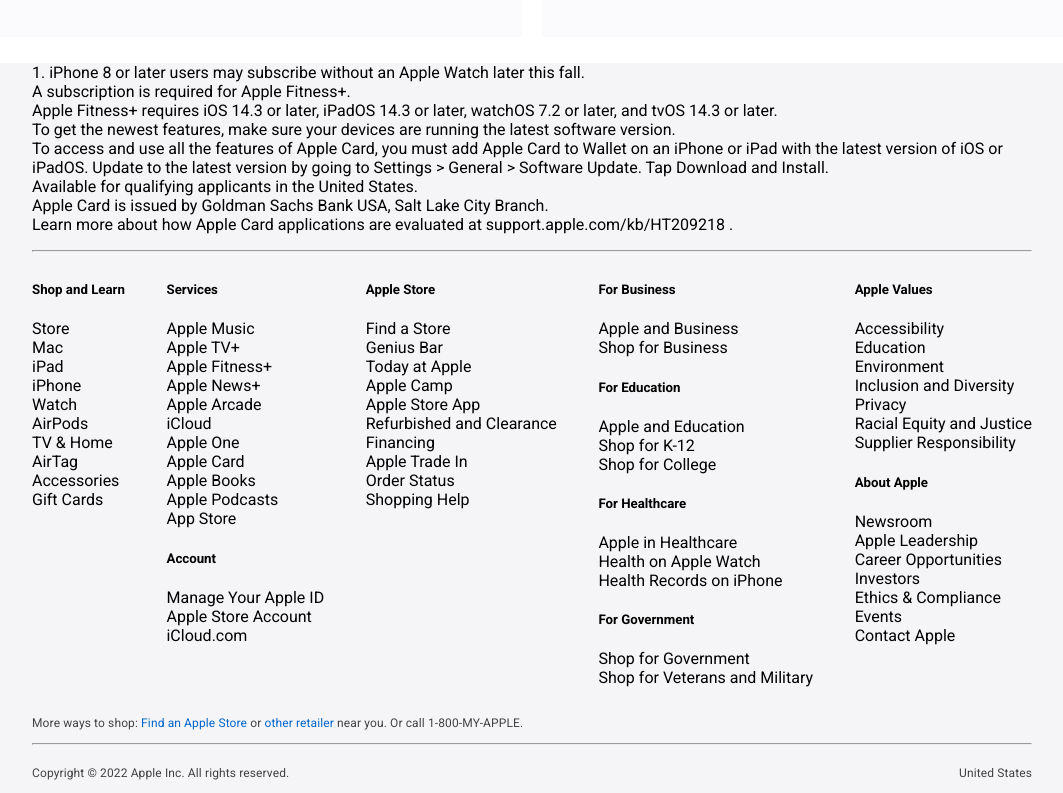
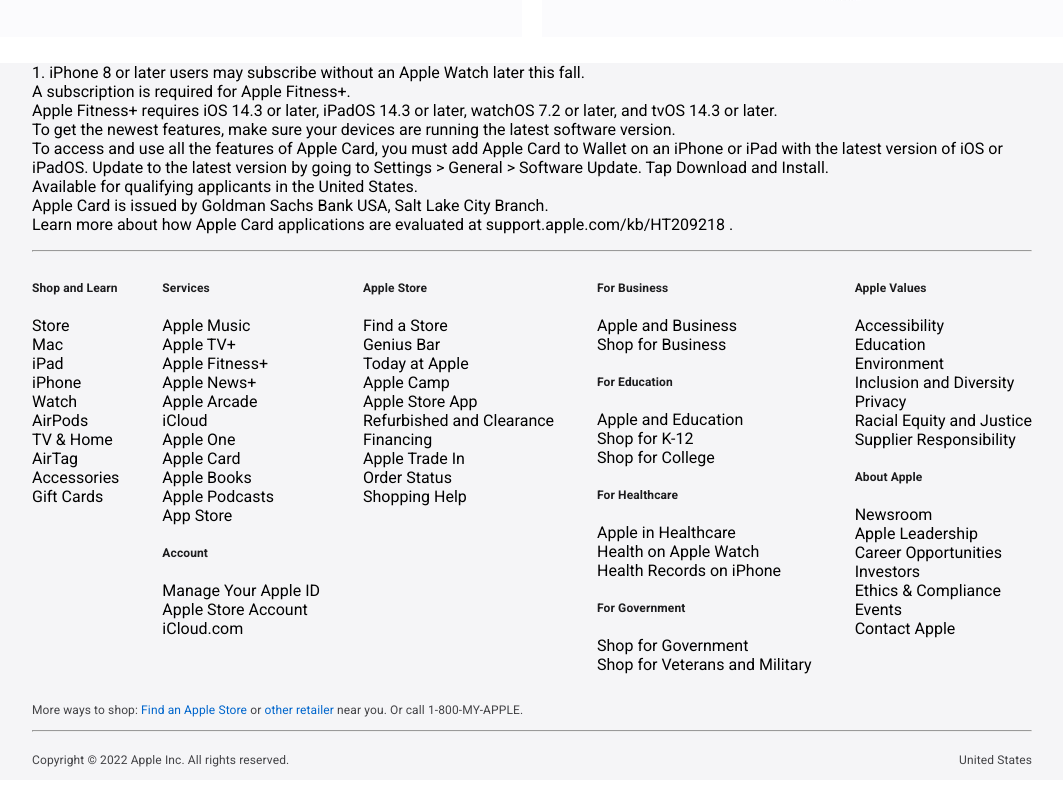
Before and after one commit to Batsu28/Exam, a plain HTML site: page index.html in a window 1280 px wide. Shown: the part 3886-4679 px from the top of the page, without its empty margins (108-1171 px from the left). Drawn offline with Linux system fonts and the light colour scheme.

Commit message:
last push

```diff
--- a/style/style.css
+++ b/style/style.css
@@ -178,7 +178,7 @@ footer p{
     letter-spacing: 0.12px;
     color: #424245;
 }
-footer h2{
+footer h5{
     font-size: 12px;
     font-weight: 700;
     line-height: 16px;
```
